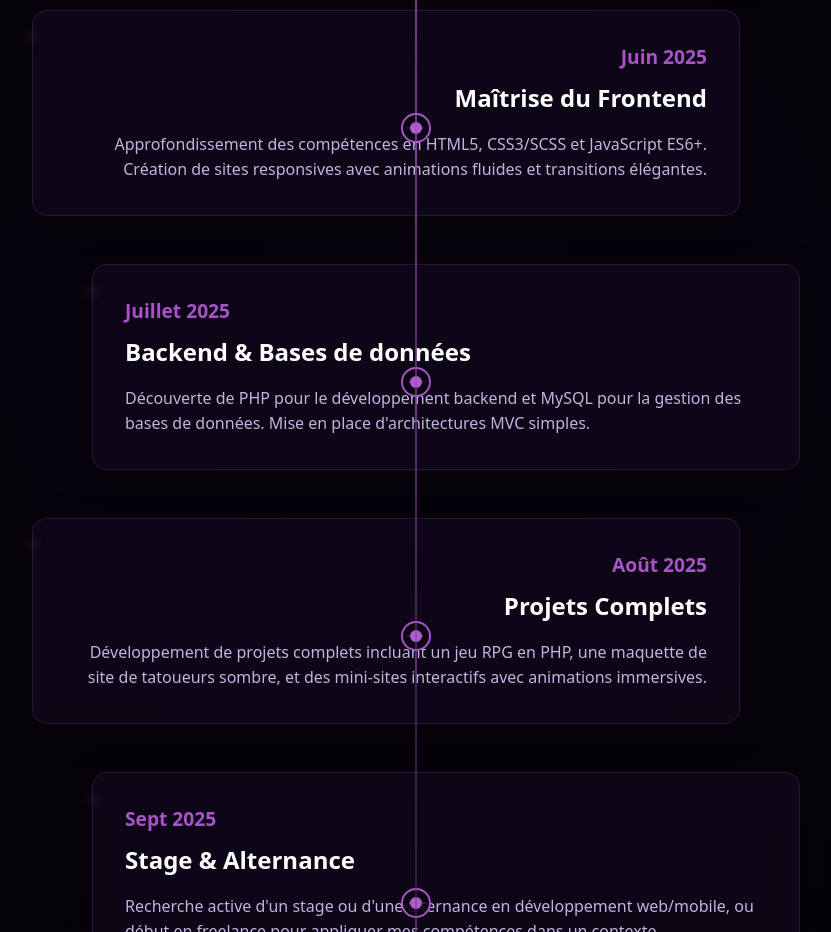
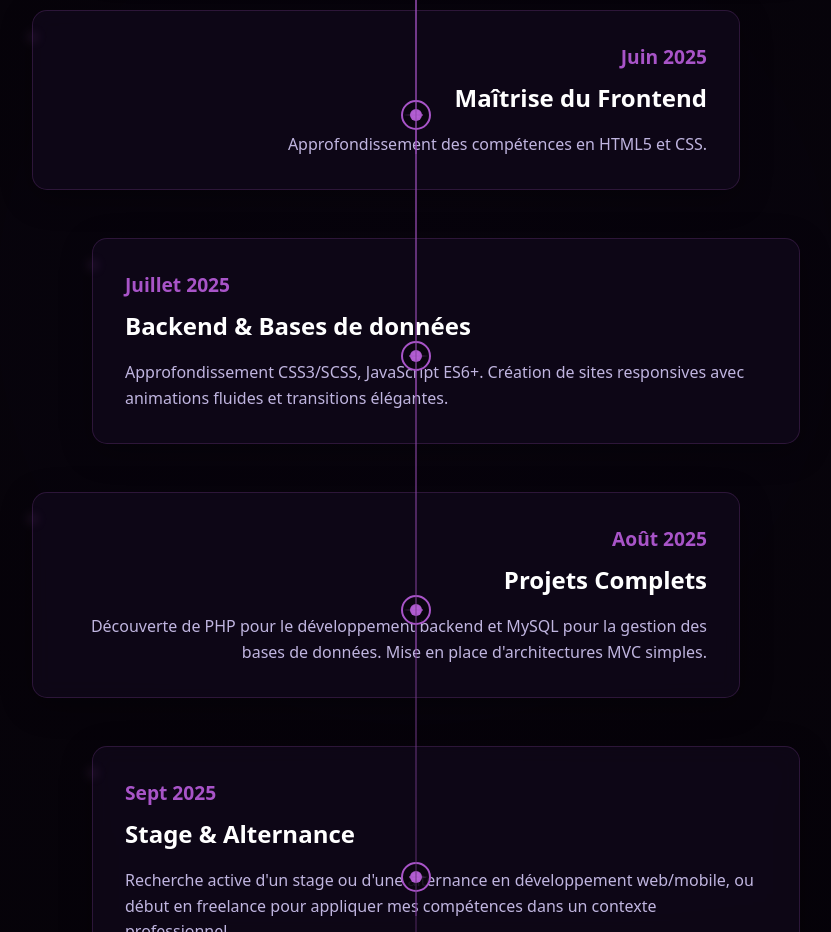
Before and after one commit to Vili-Dev/Portfolio, a website: page index.html in a window 1280 px wide. Shown: the part 1320-2252 px from the top of the page, without its empty margins (224-1055 px from the left). Drawn offline with nearby package versions, Linux system fonts and the light colour scheme; animation ran at ten frames a second.

Commit message:
mon parcours modifier

```diff
--- a/index.html
+++ b/index.html
@@ -78,7 +78,7 @@
                     <div class="timeline-content">
                         <div class="timeline-year">Juin 2025</div>
                         <h3 class="timeline-title">Maîtrise du Frontend</h3>
-                        <p class="timeline-description">Approfondissement des compétences en HTML5, CSS3/SCSS et JavaScript ES6+. Création de sites responsives avec animations fluides et transitions élégantes.</p>
+                        <p class="timeline-description">Approfondissement des compétences en HTML5 et CSS.</p>
                     </div>
                 </div>
 
@@ -90,7 +90,7 @@
                     <div class="timeline-content">
                         <div class="timeline-year">Juillet 2025</div>
                         <h3 class="timeline-title">Backend & Bases de données</h3>
-                        <p class="timeline-description">Découverte de PHP pour le développement backend et MySQL pour la gestion des bases de données. Mise en place d'architectures MVC simples.</p>
+                        <p class="timeline-description">Approfondissement CSS3/SCSS, JavaScript ES6+. Création de sites responsives avec animations fluides et transitions élégantes.</p>
                     </div>
                 </div>
 
@@ -102,7 +102,7 @@
                     <div class="timeline-content">
                         <div class="timeline-year">Août 2025</div>
                         <h3 class="timeline-title">Projets Complets</h3>
-                        <p class="timeline-description">Développement de projets complets incluant un jeu RPG en PHP, une maquette de site de tatoueurs sombre, et des mini-sites interactifs avec animations immersives.</p>
+                        <p class="timeline-description">Découverte de PHP pour le développement backend et MySQL pour la gestion des bases de données. Mise en place d'architectures MVC simples.</p>
                     </div>
                 </div>
 
```
